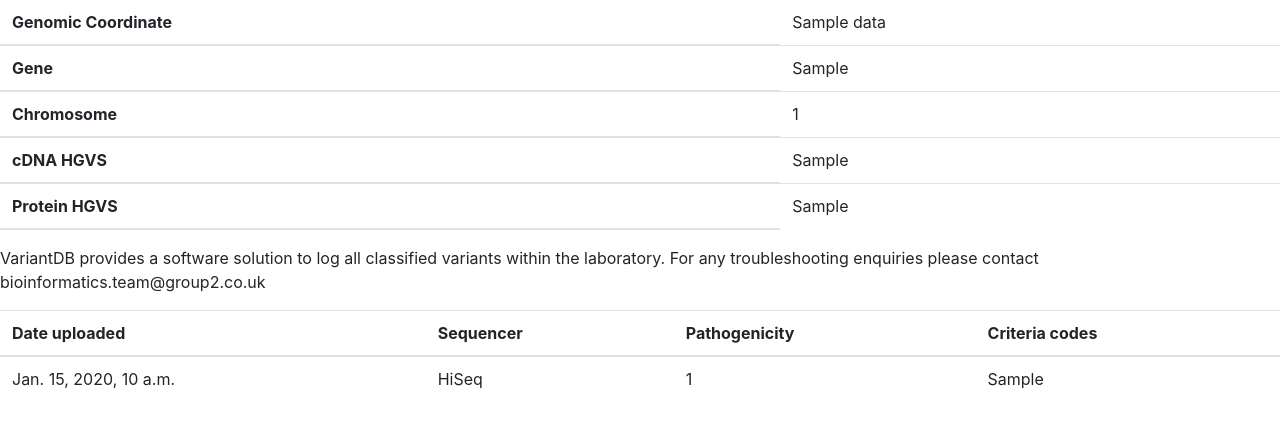
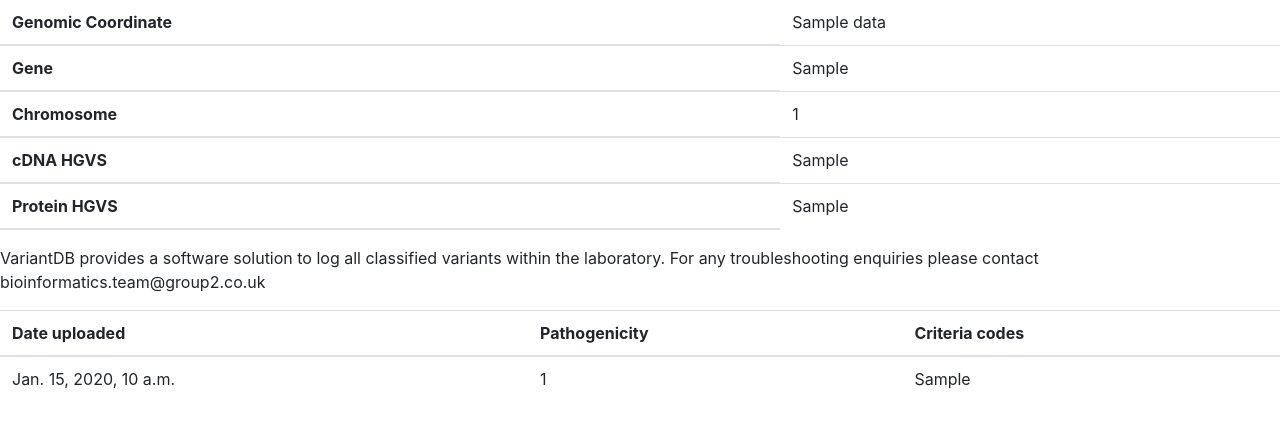
Before and after one commit to seikom/BIOL60860_IT, a Django app: template VariantDatabase/DB/templates/DB/variantpage.html in a window 1280 px wide. Shown: the part 121-549 px from the top of the page. Run offline with Django 3.2, Linux system fonts and the light colour scheme; the template is opened without the code that fills it: values that come from a table or form of the project are taken from there, others are empty; tables that the repository leaves empty hold one stand-in row (values such as "Sample post"); some libraries are stand-ins or nearby versions.

Commit message:
Changed variant page data display

```diff
--- a/VariantDatabase/DB/templates/DB/variantpage.html
+++ b/VariantDatabase/DB/templates/DB/variantpage.html
@@ -19,19 +19,14 @@
 <thead>
 <tr>
 <th>Date uploaded</th>
-<th>Sequencer</th>
 <th>Pathogenicity</th>
 <th>Criteria codes</th>
 </tr>
 </thead>
 
-{% for test in Tests %}
+{% for interpretation in Interpretations %}
 <tr>
-<td>{{ test.uploaded_time }}</td>
-<td>{{ test.sequencer }}
-{% endfor %}
-
-{% for interpretation in Interpretations %}
+<td>{{ interpretation.uploaded_time }}</td>
 <td>{{ interpretation.code_pathogenicity }}</td>
 <td>{{ interpretation.codes_evidence }}</td>
 </tr>
--- a/VariantDatabase/DB/views.py
+++ b/VariantDatabase/DB/views.py
@@ -26,8 +26,6 @@
 def Variantpage(request, variant_id):
 
     Variant = get_object_or_404(Variant_data, variant_id=variant_id)
-
-    Tests = Test_data.objects.filter(variant_id__exact=variant_id)
 
     Interpretations = Interpretation_data.objects.filter(variant_id__exact=variant_id)
 
```
